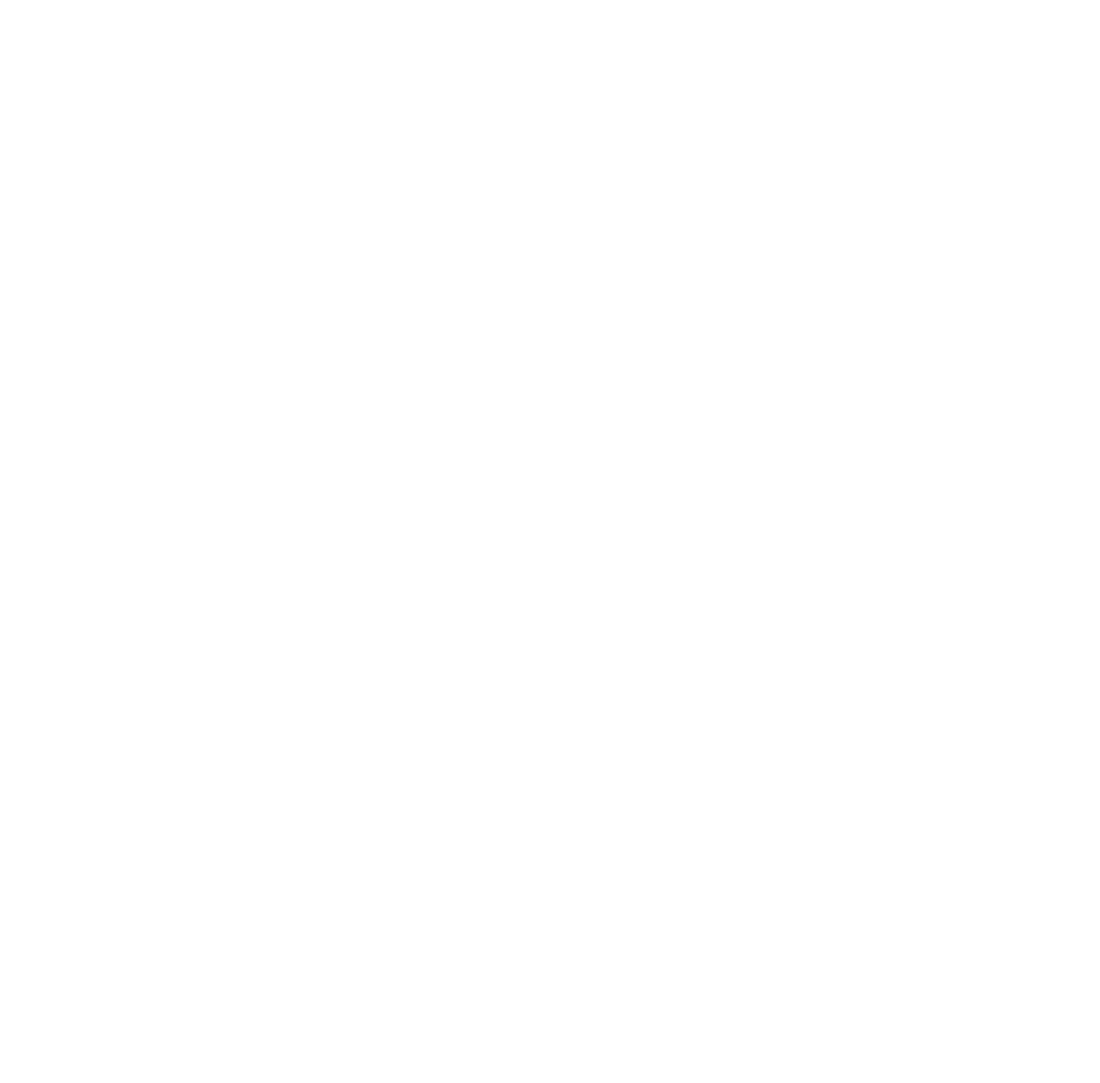
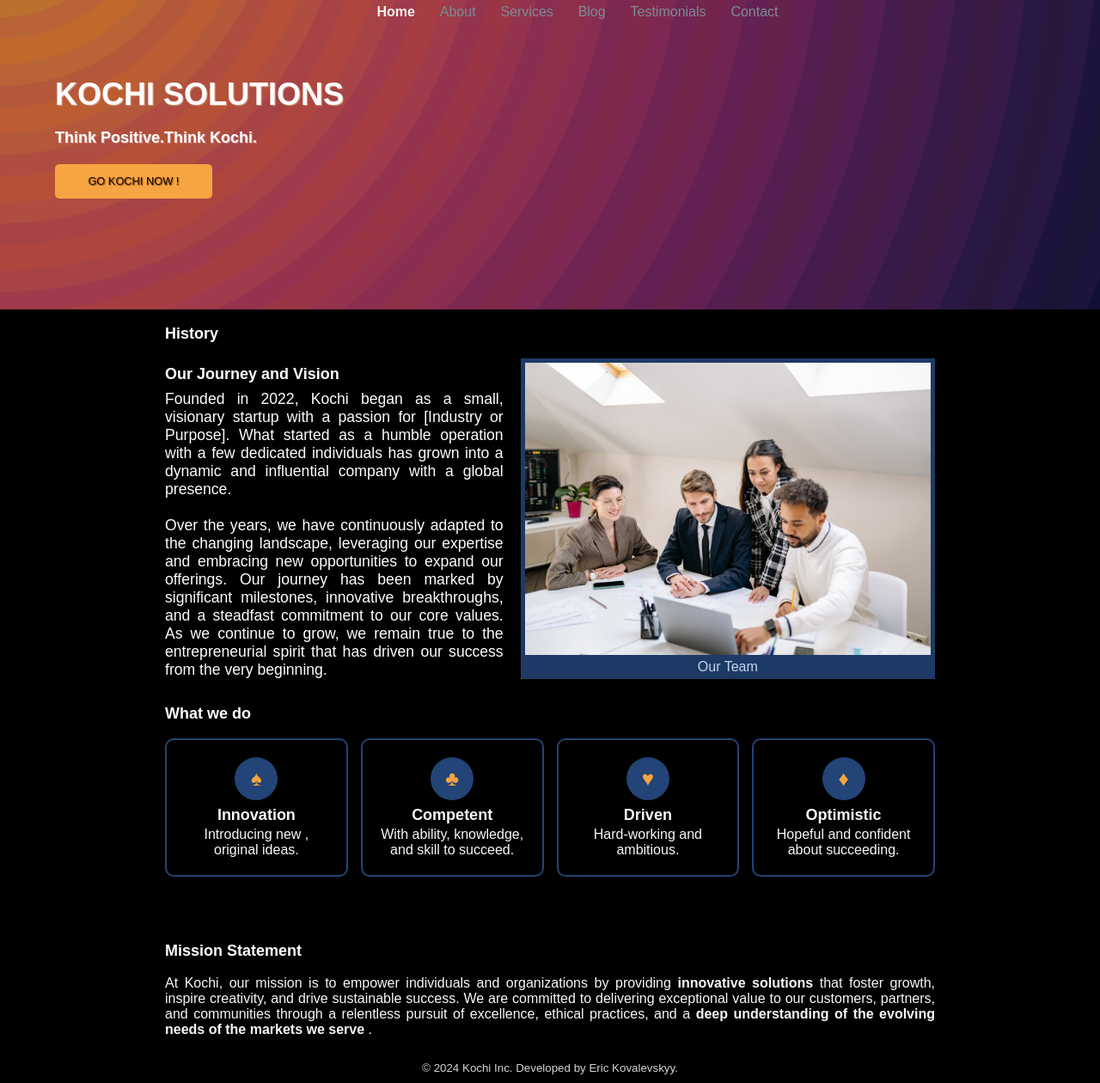
Before and after one commit to Mohamad-Salha/Business-Landing-Website, a plain HTML site: page root/index.html in a window 1280 px wide. Shown: the whole page at 86% size. Before the commit the page ends 800 px from the top, so only its background shows below. Drawn offline with Linux system fonts and the light colour scheme; a web font is replaced by a local one.

Commit message:
landing page , article semantic problem

```diff
--- a/root/index.html
+++ b/root/index.html
@@ -2,9 +2,98 @@
 <html lang="en">
 <head>
     <meta charset="UTF-8">
-    <title>Title</title>
+    <meta name="viewport" content="width=device-width, initial-scale=1.0">
+    <title>Landing Page - Kochi Solutions</title>
+    <link rel="stylesheet" href="styles/style.css">
 </head>
 <body>
+<header id="header-start">
+    <nav>
+        <ul class="nav-links">
+            <li><a href="#">Home</a></li>
+            <li><a href="#">About</a></li>
+            <li><a href="#">Services</a></li>
+            <li><a href="#">Blog</a></li>
+            <li><a href="#">Testimonials</a></li>
+            <li><a href="#">Contact</a></li>
+        </ul>
+    </nav>
+    <div id="contact-us">
+        <h1>KOCHI SOLUTIONS</h1>
+        <h3>Think Positive.Think Kochi.</h3>
+        <button>GO KOCHI NOW !</button>
+    </div>
+</header>
+
+<section class="about-us">
+    <div class="history">
+        <h3>History</h3>
+        <div class="article-figure">
+            <article>
+                <h3>Our Journey and Vision</h3>
+                <p>
+                    Founded in 2022, Kochi began as a small, visionary startup with a passion for [Industry
+                    or Purpose]. What started as a humble operation with a few dedicated individuals has grown into a
+                    dynamic and influential company with a global presence.
+                </p>
+                <br>
+                <p>
+                    Over the years, we have continuously adapted to the changing landscape, leveraging our expertise and
+                    embracing new opportunities to expand our offerings. Our journey has been marked by significant
+                    milestones, innovative breakthroughs, and a steadfast commitment to our core values. As we continue
+                    to grow, we remain true to the entrepreneurial spirit that has driven our success from the very
+                    beginning.
+                </p>
+            </article>
+            <figure>
+                <img src="images/people-working.jpg" alt="people working">
+                <figcaption>Our Team</figcaption>
+            </figure>
+        </div>
+    </div>
+    <div class="what-we-do">
+        <h3>
+            What we do
+        </h3>
+        <ul class="cards-list">
+            <li class="card">
+                <div class="card-icon">&spades;</div>
+                <h3>Innovation</h3>
+                <p>Introducing new , original ideas.</p>
+            </li>
+            <li class="card">
+                <div class="card-icon">&clubs;</div>
+                <h3>Competent</h3>
+                <p>With ability, knowledge, and skill to succeed.</p>
+            </li>
+            <li class="card">
+                <div class="card-icon">&hearts;</div>
+                <h3>Driven</h3>
+                <p>Hard-working and ambitious. </p>
+            </li>
+            <li class="card">
+                <div class="card-icon">&diams;</div>
+                <h3>Optimistic</h3>
+                <p>Hopeful and confident about succeeding.</p>
+            </li>
+        </ul>
+    </div>
+    <div class="mission-statement">
+        <h3>
+            Mission Statement
+        </h3>
+        <p>
+            At Kochi, our mission is to empower individuals and organizations by providing <strong> innovative
+            solutions</strong>
+            that foster growth, inspire creativity, and drive sustainable success. We are committed to delivering
+            exceptional value to our customers, partners, and communities through a relentless pursuit of excellence,
+            ethical practices, and a<b> deep understanding of the evolving needs of the markets we serve </b>.
+        </p>
+    </div>
+</section>
+<footer>
+    <small>&copy; 2024 Kochi Inc. Developed by Eric Kovalevskyy.</small>
+</footer>
 
 </body>
 </html>
--- a/root/styles/style.css
+++ b/root/styles/style.css
@@ -0,0 +1,311 @@
+@import url('https://fonts.googleapis.com/css2?family=Carbi:wght@400;700&display=swap');
+
+* {
+    margin: 0;
+    padding: 0;
+    box-sizing: border-box;
+}
+
+body {
+    font-family: 'Carbi', sans-serif; /* Use 'Carbi' font or a fallback font */
+    -webkit-font-smoothing: antialiased; /* Smooth font rendering for webkit browsers */
+    -moz-osx-font-smoothing: grayscale; /* Smooth font rendering for Firefox on macOS */
+    font-smoothing: antialiased; /* General font smoothing */
+    margin: 0;
+    padding: 0;
+    background-color: #f4f4f4; /* Optional background color */
+    color: #333; /* Optional text color */
+}
+
+article p{
+    text-align: justify;
+}
+
+.nav-links {
+    width: 100%;
+    display: flex;
+    justify-content: center;
+    gap: 2%;
+    list-style: none;
+    padding: 0;
+    margin: 0;
+}
+
+.nav-links li {
+    padding: 5px 10px;
+}
+
+.nav-links li:first-child a{
+    color: #f0f0f0;;
+    font-weight: bold;
+}
+
+.nav-links a {
+    color: #7d8c95; /* White text color */
+    text-decoration: none; /* Remove underline */
+    font-size: 16px; /* Adjust font size as needed */
+    transition: color 0.3s ease; /* Smooth transition for hover effect */
+}
+
+.nav-links a:hover {
+    color: #f0f0f0; /* Lighten the color on hover */
+    text-decoration: underline; /* Add underline back on hover */
+}
+
+#header-start {
+    width: 100%;
+    height: 45vh;
+    background-image: url('../images/rainbow-vortex.png'); /* Adjust path */
+    background-size: cover;
+    background-position: center;
+    background-repeat: no-repeat;
+    display: flex;
+    flex-direction: column;
+    align-items: center; /* Vertically center content */
+    padding-left: 5%; /* Adjust left spacing */
+}
+
+#contact-us {
+    display: flex;
+    flex-direction: column; /* Stack elements vertically */
+    align-items: flex-start; /* Align text to the left */
+    width: 100%;
+    margin-top: 5%;
+    gap: 0.9rem;
+}
+
+#contact-us h1 {
+    font-size: 36px;
+    color: #fffefe;
+    text-shadow: 1px 1px 1px #d3a086;
+}
+
+#contact-us h3 {
+    font-size: 18px;
+    color: #fffdfb; /* Soft white color */
+    margin: 5px 0; /* Adds a little spacing */
+    text-shadow: 1px 1px 1px #c9827e; /* Optional: Adds a subtle shadow effect to the text */
+
+}
+
+#contact-us button {
+    font-size: 0.8em; /* Button size relative to the font size of the h1 */
+    padding: 1em 3em; /* Padding in em to maintain proportions */
+    background-color: #f7a542;
+    color: #1c0900;
+    text-shadow: 1px 1px 1px #7a4a13;
+    border: none;
+    border-radius: 5px;
+    cursor: pointer;
+    transition: background-color 0.3s ease;
+}
+
+.about-us {
+    background: #000000;
+    width: 100%;
+    height: auto;
+    display: flex;
+    flex-direction: column;
+    align-items: center;
+    vertical-align: center;
+    justify-content: center;
+}
+
+.history {
+    width: 70%;
+}
+
+.article-figure {
+    display: flex;
+    align-items: stretch; /* Ensures both items take up equal height */
+    gap: 20px; /* Adds some spacing between text and image */
+}
+
+.article-figure article {
+    flex: 1; /* Allows the article to take equal space */
+    display: flex;
+    flex-direction: column;
+    font-size: 1.1rem; /* Adjust this if needed */
+    color: #fffdfb;
+}
+
+.article-figure figure {
+    flex: 1.2; /* Ensures figure takes up the same space as text */
+    display: flex;
+    flex-direction: column;
+    justify-content: space-between; /* Makes the figcaption align properly */
+    border: 5px solid #1d3a66;
+    background: #1d3a66;
+
+}
+
+.article-figure img {
+    width: 100%; /* Ensures the image scales properly */
+    height: 100%; /* Forces image to take the full height */
+    object-fit: cover; /* Prevents image distortion */
+}
+
+.article-figure figcaption {
+    text-align: center;
+    margin-top: 5px;
+    color: #c6d4ec;
+}
+
+
+/* Keep the what-we-do container the same */
+.what-we-do ,.mission-statement{
+    width: 70%;
+    display: flex;
+    flex-direction: column;
+    align-items: flex-start;
+    justify-content: left;
+    margin-top: 1%;
+}
+
+.what-we-do h3 , .mission-statement  h3 ,.history h3  {
+    margin-bottom: 2%;
+    color: #fffdfb;
+    font-weight: bold;
+    font-size: 18px;
+    margin-top: 2%;
+}
+
+/* Ensure cards fit within the what-we-do div */
+.cards-list {
+    width: 100%; /* Full width of parent */
+    display: flex;
+    flex-direction: row;
+    justify-content: space-between;
+    gap: 15px;
+    padding: 0;
+    flex-wrap: wrap; /* Wrap to new line if needed */
+}
+
+/* Individual Card */
+.card {
+    flex: 1 1 calc(25% - 20px); /* Maintains 4 cards per row with spacing */
+    max-width: 250px; /* Prevents excessive stretching */
+    display: flex;
+    flex-direction: column;
+    align-items: center;
+    justify-content: center;
+    background: #fff;
+    padding: 20px;
+    border-radius: 10px;
+    text-align: center;
+}
+
+.cards-list {
+    list-style: none;
+}
+
+.card {
+    display: flex;
+    flex-direction: column;
+    background: #000000;
+    border: 2px solid #234476;
+    margin-bottom: 5%;
+}
+.card h3 {
+    color: #f7f7f7;
+}
+
+.card p{
+    color: #f7f7f7;
+}
+.card-icon {
+    width: 50px;
+    height: 50px;
+    background: #234476;
+    color: #f7a542;
+    display: flex;
+    justify-content: center;
+    align-items: center;
+    border-radius: 50%;
+    font-size: 24px;
+    font-weight: bold;
+    text-align: center;
+    cursor: pointer;
+    margin-bottom : 2%;
+    padding: 5%;
+}
+
+
+@media (max-width: 900px){
+    .card {
+        flex: 1 1 calc(50% - 20px); /* Two cards per row on smaller screens */
+    }
+    .cards-list{
+        justify-content: center;
+    }
+    article p {
+        text-align: justify-all;
+    }
+    .mission-statement p{
+        text-align: justify-all;
+    }
+}
+
+/* Responsive for smaller screens */
+@media (max-width: 768px) {
+    .cards-list {
+        justify-content: center;
+    }
+
+    .article-figure{
+        flex-direction: column-reverse;
+    }
+    .what-we-do{
+        display: grid;
+    }
+    .nav-links li {
+        display: none;
+    }
+
+    .nav-links li:first-child,
+    .nav-links li:last-child {
+        display: inline-block;
+    }
+
+    /* Move navigation to the top-right */
+    nav {
+        position: absolute;
+        top: 10px;
+        right: 20px;
+    }
+    #contact-us{
+        margin-top: 15%;
+    }
+}
+
+@media (max-width: 480px) {
+    .card {
+        flex: 1 1 100%; /* Full width on small screens */
+        flex-direction: column;
+    }
+    header div{
+        justify-content: center;
+        align-items: center;
+        vertical-align: center;
+    }
+}
+
+.mission-statement p {
+    color:#f7f7f7 ;
+    font-size: 16px;
+    text-align: justify;
+    margin-bottom: 2%;
+}
+
+footer {
+    background: #000;
+    width: 100%;
+    display: flex;
+    justify-content: center; /* Centers horizontally */
+    align-items: center; /* Centers vertically */
+    padding: 10px 0; /* Adds vertical spacing */
+}
+
+small {
+    color: #d2d2d2;
+}
```
Also changed, not shown: root/pages/contact.html (added, +10 -0 lines), root/images/people-working.jpg (added), root/images/rainbow-vortex.png (added), root/styles/contact.css (added).
